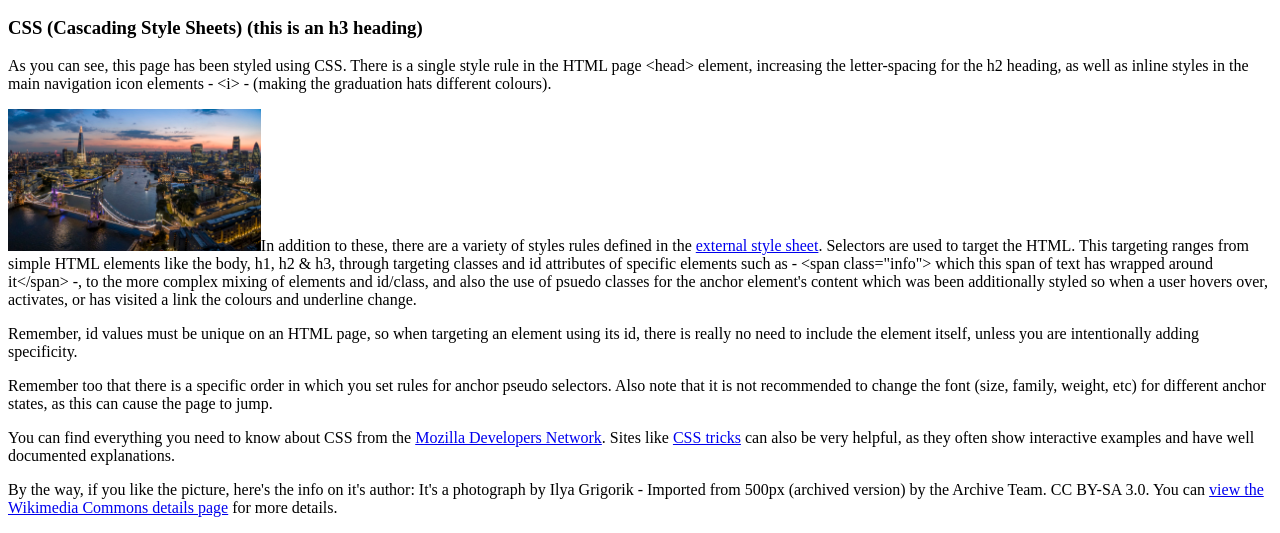
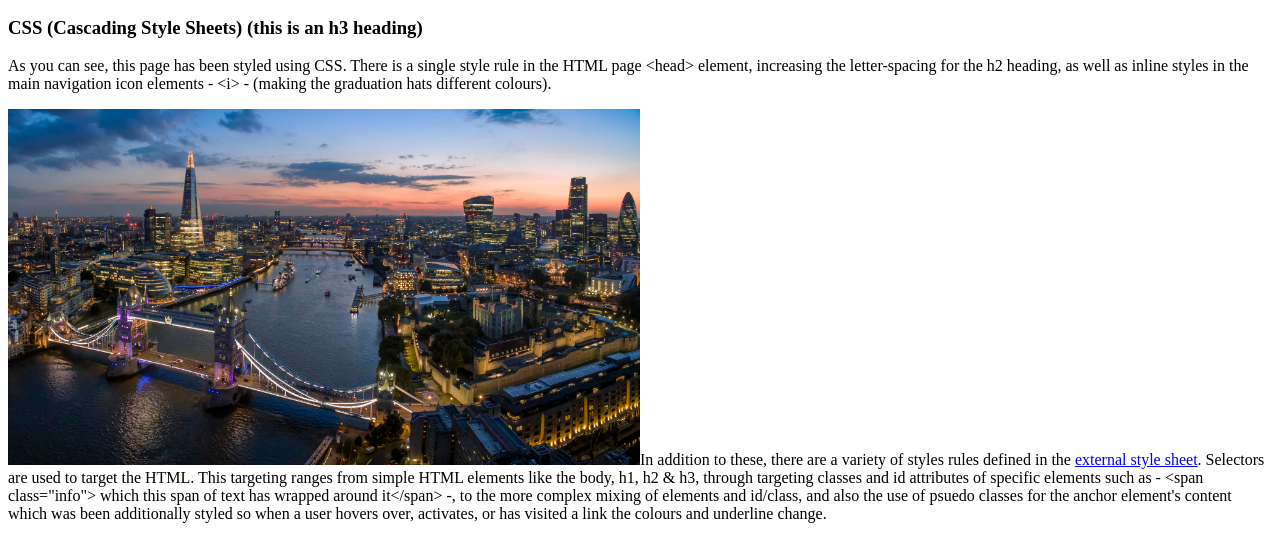
Before and after one commit to toby-nyu/class-demos, a plain HTML site: page session4/toby_no_css.html in a window 1280 px wide. Shown: the part 201-734 px from the top of the page. Drawn offline with Linux system fonts and the light colour scheme.

Commit message:
Update toby_no_css.html

```diff
--- a/session4/toby_no_css.html
+++ b/session4/toby_no_css.html
@@ -52,7 +52,7 @@
 			<p>As you can see, this page has been styled using CSS. There is a single style rule in the HTML page &lt;head&gt;
 			element, increasing the <span class="info">letter-spacing</span> for the <span class="info">h2</span> heading,
 			as well as inline styles in the main navigation icon elements - <span class="info">&lt;i&gt;</span> - (making the graduation hats different colours).<p>
-			<p><img src="london_skyline.jpeg" alt="London skyline" id="london-skyline" width="20%">In addition to these, there are a variety of styles rules defined in the <a href="style.css">external style sheet</a>.
+			<p><img src="london_skyline.jpeg" alt="London skyline" id="london-skyline" width="50%">In addition to these, there are a variety of styles rules defined in the <a href="style.css">external style sheet</a>.
 			Selectors are used to target the HTML. This targeting ranges from simple HTML elements like the
 			<span class="info">body</span>, <span class="info">h1</span>, <span class="info">h2</span> &amp; <span class="info">h3</span>,
 			through targeting classes and id attributes of specific elements such as -
```
